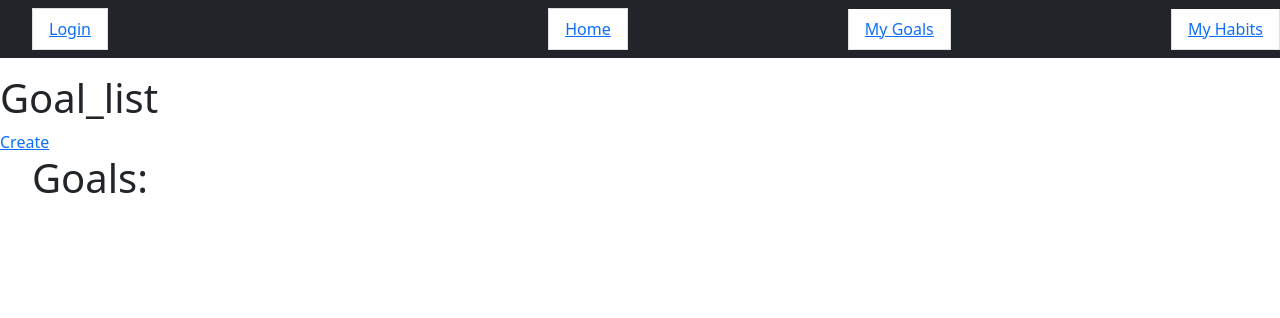
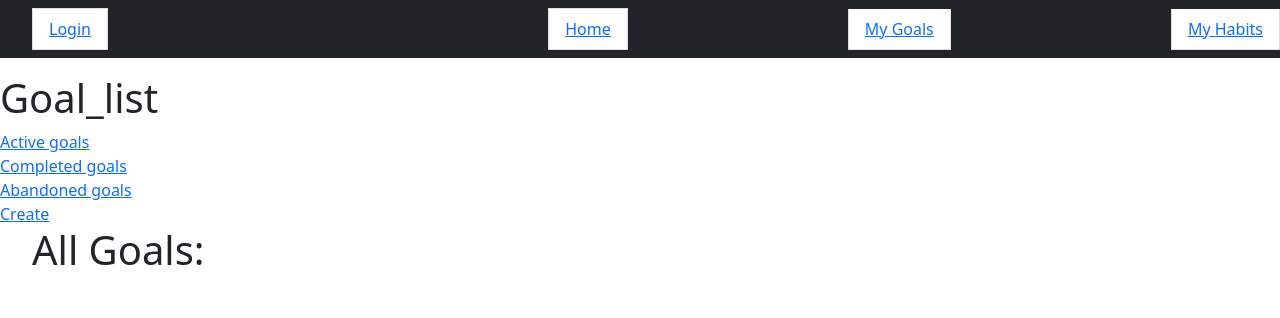
Before and after one commit to Oleksiy-Liubchenko/habits-and-goals-service, a Django app: page /goals/ in a window 1280 px wide. Shown: the top 318 px of the page. Run offline with Django 4.2, Linux system fonts and the light colour scheme; data that the repository does not hold is empty.

Commit message:
Add 3 goal pages: active, completed, abandoned

```diff
--- a/templates/goal/goal_list.html
+++ b/templates/goal/goal_list.html
@@ -2,12 +2,26 @@
 
 {% block content%}
   <h1>Goal_list</h1>
+  <div>
+    <a href="{% url "tracker:goal-list-active" %}">
+      Active goals
+    </a>
+    <br>
+    <a href="{% url "tracker:goal-list-completed" %}">
+      Completed goals
+    </a>
+    <br>
+    <a href="{% url "tracker:goal-list-abandoned" %}">
+      Abandoned goals
+    </a>
+  </div>
+
   <a href="{% url 'tracker:goal-create' %}">
     Create
   </a>
     <br>
   <ul>
-  <h1>Goals:</h1>
+  <h1>All Goals:</h1>
   {% for goal in goal_list %}
       <li>
         <a href="{% url "tracker:goal-detail" pk=goal.id %}">
--- a/tracker/urls.py
+++ b/tracker/urls.py
@@ -17,6 +17,8 @@ from tracker.views import (
     GoalStageDeleteView,
     goal_toggle_status,
     goal_toggle_status_abandoned,
+    GoalActiveListView,
+    GoalCompletedListView, GoalAbandonedListView
     # HabitDayCompletionUpdateView
 )
 
@@ -31,6 +33,21 @@ urlpatterns = [
         "goals/",
         GoalListView.as_view(),
         name="goal-list"
+    ),
+    path(
+        "goals/active/",
+        GoalActiveListView.as_view(),
+        name="goal-list-active"
+    ),
+    path(
+        "goals/completed/",
+        GoalCompletedListView.as_view(),
+        name="goal-list-completed"
+    ),
+    path(
+        "goals/abandoned/",
+        GoalAbandonedListView.as_view(),
+        name="goal-list-abandoned"
     ),
     path(
         "goals/create/",
--- a/tracker/views.py
+++ b/tracker/views.py
@@ -30,6 +30,30 @@ class GoalListView(generic.ListView):
     template_name = "goal/goal_list.html"
     context_object_name = "goal_list"
     paginate_by = 5
+
+
+class GoalActiveListView(generic.ListView):
+    model = Goal
+    template_name = "goal/goal_list_active.html"
+    context_object_name = "goal_list_active"
+    paginate_by = 5
+    queryset = Goal.objects.filter(status="active")
+
+
+class GoalCompletedListView(generic.ListView):
+    model = Goal
+    template_name = "goal/goal_list_completed.html"
+    context_object_name = "goal_list_completed"
+    paginate_by = 5
+    queryset = Goal.objects.filter(status="completed")
+
+
+class GoalAbandonedListView(generic.ListView):
+    model = Goal
+    template_name = "goal/goal_list_abandoned.html"
+    context_object_name = "goal_list_abandoned"
+    paginate_by = 5
+    queryset = Goal.objects.filter(status="abandoned")
 
 
 class GoalDeleteView(generic.DeleteView):
```
Also changed, not shown: templates/goal/goal_list_abandoned.html (added, +24 -0 lines), templates/goal/goal_list_active.html (added, +24 -0 lines), templates/goal/goal_list_completed.html (added, +24 -0 lines).
